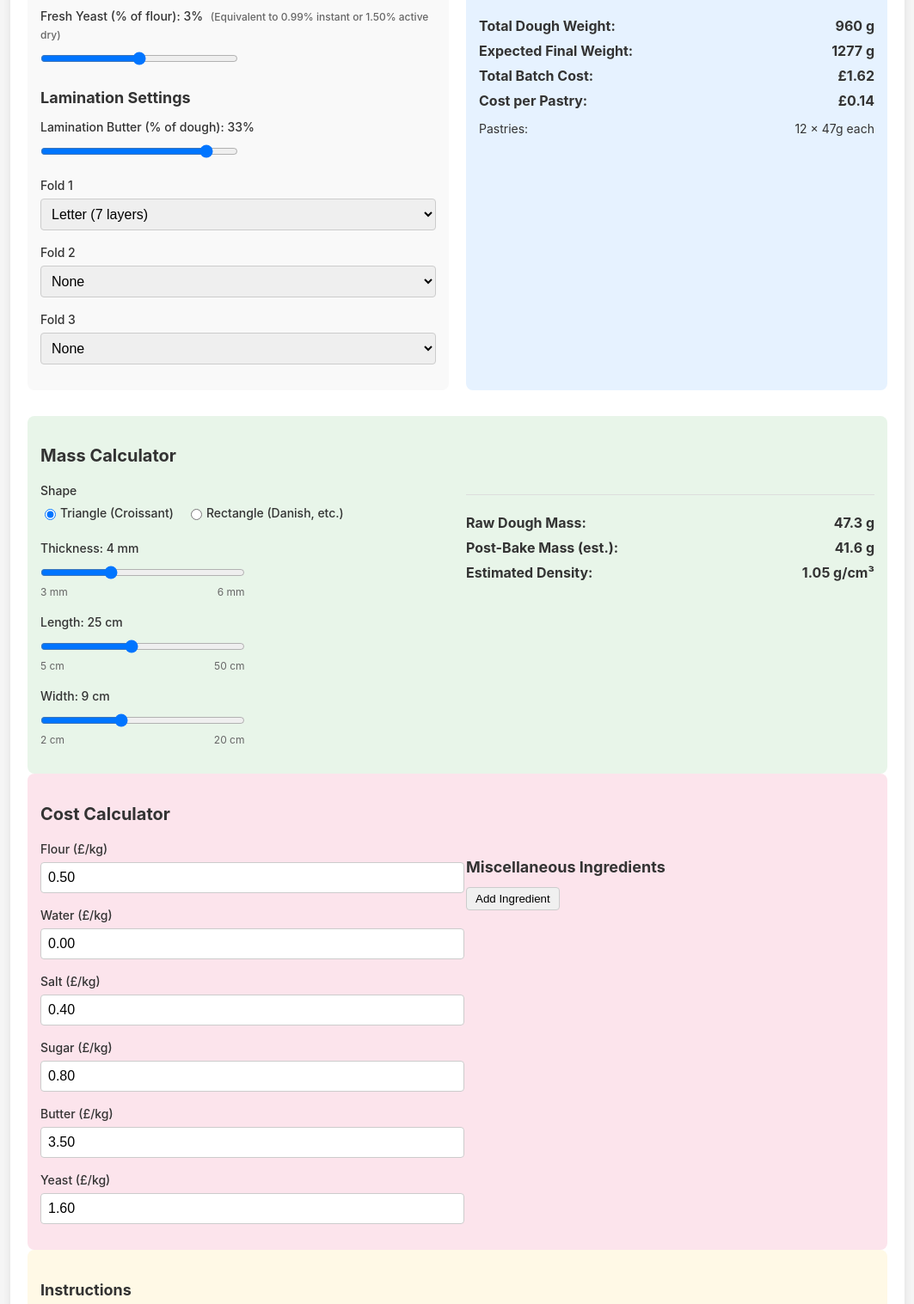
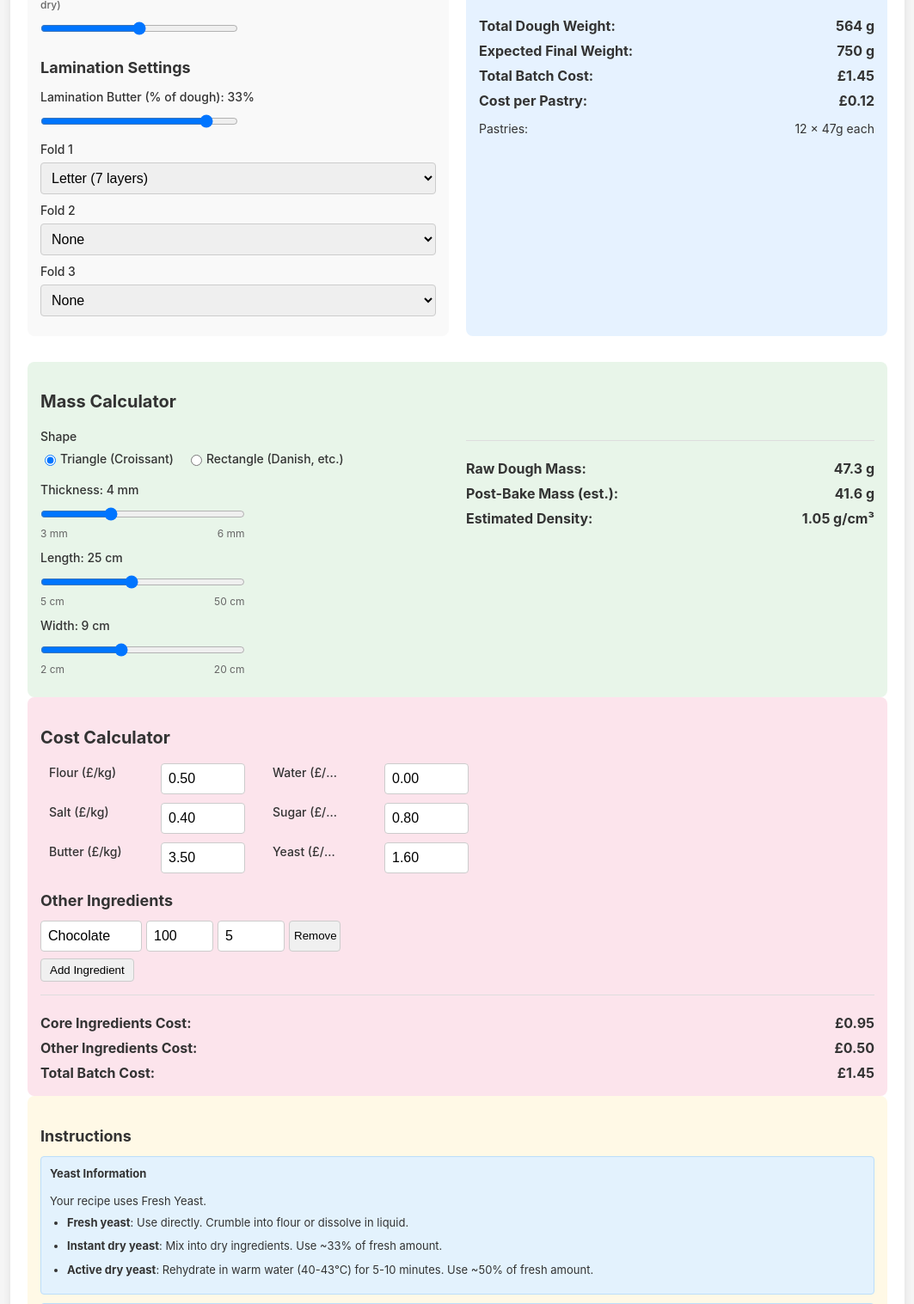
Before and after one commit to Kropotkin2000/croissants, a plain HTML site: page index.html in a window 1280 px wide. Shown: the part 845-2362 px from the top of the page at 86% size, without its empty margins (108-1171 px from the left). Drawn offline with Linux system fonts and the light colour scheme.

Commit message:
Update index.html

```diff
--- a/index.html
+++ b/index.html
@@ -37,7 +37,7 @@
         .mass-panel { background-color: #e8f5e9; }
         .cost-panel { background-color: #fce4ec; }
         .instruction-panel { background-color: #fff9e6; padding: 15px; border-radius: 8px; }
-        .form-group { margin-bottom: 15px; }
+        .form-group { margin-bottom: 8px; }
         label { display: block; font-weight: 500; margin-bottom: 5px; font-size: 14px; }
         input[type="number"], input[type="text"] {
             width: 100%;
@@ -68,11 +68,29 @@
         canvas { border: 1px solid #ddd; margin-top: 10px; width: 100%; max-height: 150px; }
         .panel-split { display: flex; gap: 20px; }
         .panel-left, .panel-right { flex: 1; }
-        .misc-ingredient { display: flex; gap: 10px; margin-bottom: 10px; }
-        .misc-ingredient input[type="text"] { flex: 2; }
-        .misc-ingredient input[type="number"] { flex: 1; }
+        .cost-grid {
+            display: grid;
+            grid-template-columns: 120px 80px 120px 80px;
+            gap: 10px;
+            margin-bottom: 15px;
+            padding: 0 10px;
+        }
+        .cost-grid label {
+            overflow: hidden;
+            text-overflow: ellipsis;
+            white-space: nowrap;
+        }
+        #waterCost, #sugarCost, #yeastCost,
+        label[for="waterCost"], label[for="sugarCost"], label[for="yeastCost"] {
+            margin-left: 40px;
+        }
+        .other-ingredient { display: flex; gap: 5px; margin-bottom: 8px; }
+        .other-ingredient input[type="text"] { width: 100px; }
+        .other-ingredient input[type="number"] { width: 60px; }
+        .other-ingredient button { width: 60px; padding: 5px; }
         button { padding: 5px 10px; border: 1px solid #ccc; border-radius: 4px; background-color: #f0f0f0; cursor: pointer; }
         button:hover { background-color: #e0e0e0; }
+        input[disabled] { background-color: #eee; border: none; color: #333; font-weight: bold; }
     </style>
 </head>
 <body>
@@ -91,6 +109,10 @@
                 <div class="form-group">
                     <label for="pastryWeight">Pastry Weight (g)</label>
                     <input type="number" id="pastryWeight" min="20" value="80">
+                    <label class="checkbox-label">
+                        <input type="checkbox" id="useMassCalculator" checked>
+                        Use Mass Calculator
+                    </label>
                 </div>
 
                 <div class="form-group">
@@ -368,42 +390,40 @@
 
         <div class="panel cost-panel">
             <h2>Cost Calculator</h2>
-            <div class="panel-split">
-                <div class="panel-left">
-                    <div class="form-group">
+            <div class="cost-grid">
                 <label for="flourCost">Flour (£/kg)</label>
                 <input type="number" id="flourCost" min="0" step="0.01" value="0.50">
-                    </div>
-                    <div class="form-group">
                 <label for="waterCost">Water (£/kg)</label>
                 <input type="number" id="waterCost" min="0" step="0.01" value="0.00">
-                    </div>
-                    <div class="form-group">
                 <label for="saltCost">Salt (£/kg)</label>
                 <input type="number" id="saltCost" min="0" step="0.01" value="0.40">
-                    </div>
-                    <div class="form-group">
                 <label for="sugarCost">Sugar (£/kg)</label>
                 <input type="number" id="sugarCost" min="0" step="0.01" value="0.80">
-                    </div>
-                    <div class="form-group">
                 <label for="butterCost">Butter (£/kg)</label>
                 <input type="number" id="butterCost" min="0" step="0.01" value="3.50">
-                    </div>
-                    <div class="form-group">
                 <label for="yeastCost">Yeast (£/kg)</label>
                 <input type="number" id="yeastCost" min="0" step="0.01" value="1.60">
             </div>
+            <h3>Other Ingredients</h3>
+            <div id="otherIngredients"></div>
+            <button id="addOther">Add Ingredient</button>
+            <div class="summary">
+                <div class="total-weight">
+                    <span>Core Ingredients Cost:</span>
+                    <span id="coreCost">£0.00</span>
                 </div>
-                <div class="panel-right">
-                    <h3>Miscellaneous Ingredients</h3>
-                    <div id="miscIngredients"></div>
-                    <button id="addMisc">Add Ingredient</button>
+                <div class="total-weight">
+                    <span>Other Ingredients Cost:</span>
+                    <span id="otherIngredientsCost">£0.00</span>
+                </div>
+                <div class="total-weight">
+                    <span>Total Batch Cost:</span>
+                    <span id="totalCostLocal">£0.00</span>
                 </div>
             </div>
         </div>
 
-        <div class="instruction-panel">
+        <div class="panel instruction-panel">
             <h3>Instructions</h3>
 
             <div class="info-box">
@@ -473,13 +493,17 @@
             butterCost: 3.50,
             yeastCost: 1.60,
             totalCost: 0,
+            coreCost: 0,
+            otherIngredientsCost: 0,
             costPerPastry: 0,
-            miscIngredients: []
+            otherIngredients: [],
+            useMassCalculator: true
         };
 
         const elements = {
             pastryCount: document.getElementById('pastryCount'),
             pastryWeight: document.getElementById('pastryWeight'),
+            useMassCalculator: document.getElementById('useMassCalculator'),
             hydration: document.getElementById('hydration'),
             hydrationValue: document.getElementById('hydrationValue'),
             usePoolish: document.getElementById('usePoolish'),
@@ -541,13 +565,22 @@
             sugarCost: document.getElementById('sugarCost'),
             butterCost: document.getElementById('butterCost'),
             yeastCost: document.getElementById('yeastCost'),
-            miscIngredients: document.getElementById('miscIngredients'),
-            addMisc: document.getElementById('addMisc')
+            otherIngredients: document.getElementById('otherIngredients'),
+            addOther: document.getElementById('addOther'),
+            coreCost: document.getElementById('coreCost'),
+            otherIngredientsCost: document.getElementById('otherIngredientsCost'),
+            totalCostLocal: document.getElementById('totalCostLocal')
         };
 
         function initializeListeners() {
             elements.pastryCount.addEventListener('input', () => updateState('pastryCount', Math.max(1, parseInt(elements.pastryCount.value) || 1)));
-            elements.pastryWeight.addEventListener('input', () => updateState('pastryWeight', Math.max(20, parseInt(elements.pastryWeight.value) || 20)));
+            elements.pastryWeight.addEventListener('input', () => {
+                if (!state.useMassCalculator) updateState('pastryWeight', Math.max(20, parseInt(elements.pastryWeight.value) || 20));
+            });
+            elements.useMassCalculator.addEventListener('change', () => {
+                updateState('useMassCalculator', elements.useMassCalculator.checked);
+                elements.pastryWeight.disabled = state.useMassCalculator;
+            });
             elements.cutoffsWeight.addEventListener('input', () => updateState('cutoffsWeight', Math.max(0, parseInt(elements.cutoffsWeight.value) || 0)));
             elements.hydration.addEventListener('input', () => {
                 updateState('hydration', parseInt(elements.hydration.value));
@@ -609,35 +642,43 @@
             elements.butterCost.addEventListener('input', () => updateState('butterCost', Math.max(0, parseFloat(elements.butterCost.value) || 0)));
             elements.yeastCost.addEventListener('input', () => updateState('yeastCost', Math.max(0, parseFloat(elements.yeastCost.value) || 0)));
 
-            elements.addMisc.addEventListener('click', addMiscIngredient);
+            elements.addOther.addEventListener('click', () => addOtherIngredient());
         }
 
-        function addMiscIngredient(name = '', quantity = 0, cost = 0) {
-            const index = state.miscIngredients.length;
-            state.miscIngredients.push({ name, quantity, cost });
+        function addOtherIngredient(name = '', quantity = 0, cost = 0) {
+            const index = state.otherIngredients.length;
+            state.otherIngredients.push({ name, quantity, cost });
 
             const div = document.createElement('div');
-            div.className = 'misc-ingredient';
+            div.className = 'other-ingredient';
             div.innerHTML = `
-                <input type="text" placeholder="Name (e.g., Chocolate)" value="${name}">
-                <input type="number" placeholder="Quantity (g)" min="0" step="1" value="${quantity}">
-                <input type="number" placeholder="Cost (£/kg)" min="0" step="0.01" value="${cost}">
-                <button onclick="this.parentElement.remove(); state.miscIngredients.splice(${index}, 1); calculate(); render();">Remove</button>
+                <input type="text" placeholder="e.g., Chocolate" value="${name}">
+                <input type="number" placeholder="g" min="0" step="1" value="${quantity}">
+                <input type="number" placeholder="£/kg" min="0" step="0.01" value="${cost}">
+                <button>Remove</button>
             `;
-            elements.miscIngredients.appendChild(div);
+            elements.otherIngredients.appendChild(div);
 
-            div.querySelector('input[type="text"]').addEventListener('input', (e) => {
-                state.miscIngredients[index].name = e.target.value;
+            const inputs = div.querySelectorAll('input');
+            inputs[0].addEventListener('input', (e) => {
+                state.otherIngredients[index].name = e.target.value;
                 calculate();
                 render();
             });
-            div.querySelectorAll('input[type="number"]')[0].addEventListener('input', (e) => {
-                state.miscIngredients[index].quantity = Math.max(0, parseFloat(e.target.value) || 0);
+            inputs[1].addEventListener('input', (e) => {
+                state.otherIngredients[index].quantity = Math.max(0, parseFloat(e.target.value) || 0);
                 calculate();
                 render();
             });
-            div.querySelectorAll('input[type="number"]')[1].addEventListener('input', (e) => {
-                state.miscIngredients[index].cost = Math.max(0, parseFloat(e.target.value) || 0);
+            inputs[2].addEventListener('input', (e) => {
+                state.otherIngredients[index].cost = Math.max(0, parseFloat(e.target.value) || 0);
+                calculate();
+                render();
+            });
+
+            div.querySelector('button').addEventListener('click', () => {
+                state.otherIngredients.splice(index, 1);
+                div.remove();
                 calculate();
                 render();
             });
@@ -717,7 +758,6 @@
         }
 
         function calculate() {
-            // Dough and Recipe Calculations
             const targetWeight = state.pastryCount * state.pastryWeight - state.cutoffsWeight;
             const totalPercentage = 100 + state.hydration + state.salt + state.sugar + state.butter + state.yeast;
             const totalFlourNeeded = (targetWeight * 100) / totalPercentage;
@@ -767,46 +807,45 @@
             state.totalDoughWeight = Math.round(totalWeight);
             state.totalLayers = totalLayers;
 
-            // Mass Calculator Calculations with Dynamic Density
-            const baseDensity = 1.18; // Flour + water at 50% hydration
-            const hydrationFactor = (state.hydration - 50) * -0.002; // -0.02 g/cm³ per 10% hydration
-            const doughButterFactor = (state.butter / 100) * (1.18 - 0.9); // Butter reduces density (0.9 vs 1.18)
-            const laminationButterFactor = (state.laminationButter / 100) * (1.18 - 0.9); // Lamination butter effect
+            const baseDensity = 1.18;
+            const hydrationFactor = (state.hydration - 50) * -0.002;
+            const doughButterFactor = (state.butter / 100) * (1.18 - 0.9);
+            const laminationButterFactor = (state.laminationButter / 100) * (1.18 - 0.9);
             const density = baseDensity - doughButterFactor - laminationButterFactor + hydrationFactor;
-            state.density = Math.round(density * 100) / 100; // g/cm³, 2 decimals
+            state.density = Math.round(density * 100) / 100;
 
-            const thicknessCm = state.thickness / 10; // mm to cm
+            const thicknessCm = state.thickness / 10;
             let volume = 0;
             if (state.shape === 'triangle') {
-                volume = (state.length * state.width * thicknessCm) / 2; // Triangle area * thickness
+                volume = (state.length * state.width * thicknessCm) / 2;
             } else {
-                volume = state.length * state.width * thicknessCm; // Rectangle area * thickness
+                volume = state.length * state.width * thicknessCm;
             }
             const rawMass = volume * state.density;
-            const bakedMass = rawMass * (1 - 0.12); // 12% water loss
+            const bakedMass = rawMass * (1 - 0.12);
             state.rawMass = Math.round(rawMass * 10) / 10;
             state.bakedMass = Math.round(bakedMass * 10) / 10;
 
-            // Update pastryWeight from rawMass
+            if (state.useMassCalculator) {
                 state.pastryWeight = Math.round(state.rawMass);
                 elements.pastryWeight.value = state.pastryWeight;
+            }
 
-            // Cost Calculations
             const flourTotalCost = (state.flour + state.poolishFlour) / 1000 * state.flourCost;
             const waterTotalCost = (state.water + state.poolishWater) / 1000 * state.waterCost;
             const saltTotalCost = state.saltWeight / 1000 * state.saltCost;
             const sugarTotalCost = state.sugarWeight / 1000 * state.sugarCost;
             const butterTotalCost = (state.butterWeight + state.laminationButterWeight) / 1000 * state.butterCost;
             const yeastTotalCost = (state.yeastWeight + state.poolishYeast) / 1000 * state.yeastCost;
-            const miscTotalCost = state.miscIngredients.reduce((sum, item) => sum + (item.quantity / 1000 * item.cost), 0);
+            const otherTotalCost = state.otherIngredients.reduce((sum, item) => sum + (item.quantity / 1000 * item.cost), 0);
 
-            state.totalCost = flourTotalCost + waterTotalCost + saltTotalCost + sugarTotalCost +
-                            butterTotalCost + yeastTotalCost + miscTotalCost;
+            state.coreCost = flourTotalCost + waterTotalCost + saltTotalCost + sugarTotalCost + butterTotalCost + yeastTotalCost;
+            state.otherIngredientsCost = otherTotalCost;
+            state.totalCost = state.coreCost + state.otherIngredientsCost;
             state.costPerPastry = state.totalCost / state.pastryCount;
         }
 
         function render() {
-            // Render Recipe
             elements.flourAmount.textContent = `${state.flour} g`;
             elements.waterAmount.textContent = `${state.water} g`;
             elements.saltAmount.textContent = `${state.saltWeight} g`;
@@ -836,10 +875,15 @@
             elements.pastrySummary.textContent = `${state.pastryCount} × ${state.pastryWeight}g each`;
             elements.yeastInfoType.textContent = `Your recipe uses ${getYeastTypeLabel()} Yeast.`;
 
+            elements.pastryWeight.disabled = state.useMassCalculator;
+
+            elements.coreCost.textContent = `£${state.coreCost.toFixed(2)}`;
+            elements.otherIngredientsCost.textContent = `£${state.otherIngredientsCost.toFixed(2)}`;
+            elements.totalCostLocal.textContent = `£${state.totalCost.toFixed(2)}`;
+
             updateInstructions();
             drawLayerVisualization();
 
-            // Render Mass Calculator
             elements.rawMass.textContent = `${state.rawMass} g`;
             elements.bakedMass.textContent = `${state.bakedMass} g`;
             elements.density.textContent = `${state.density} g/cm³`;
@@ -889,7 +933,7 @@
             const height = canvas.height;
             ctx.clearRect(0, 0, width, height);
 
-            let totalLayers = 3; // French lock-in
+            let totalLayers = 3;
             const folds = [state.fold1, state.fold2, state.fold3];
             folds.forEach(fold => {
                 if (fold === 'single') totalLayers = totalLayers === 3 ? 5 : (totalLayers * 2) - 1;
@@ -915,6 +959,7 @@
             initializeListeners();
             updateYeastRangeInput();
             updateYeastEquivalent();
+            addOtherIngredient('Chocolate', 100, 5);
             calculate();
             render();
         }
```
Lines whose indentation alone changed are shown as unchanged.
